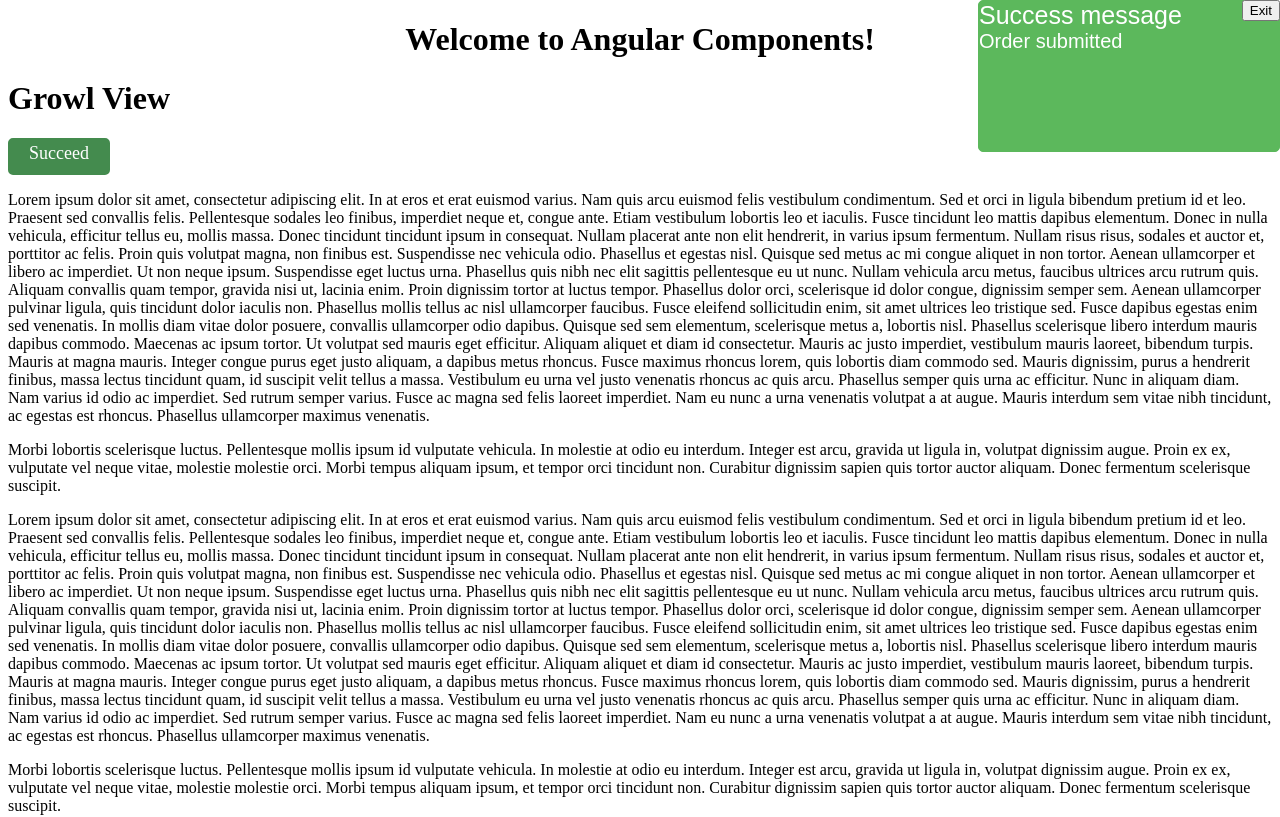
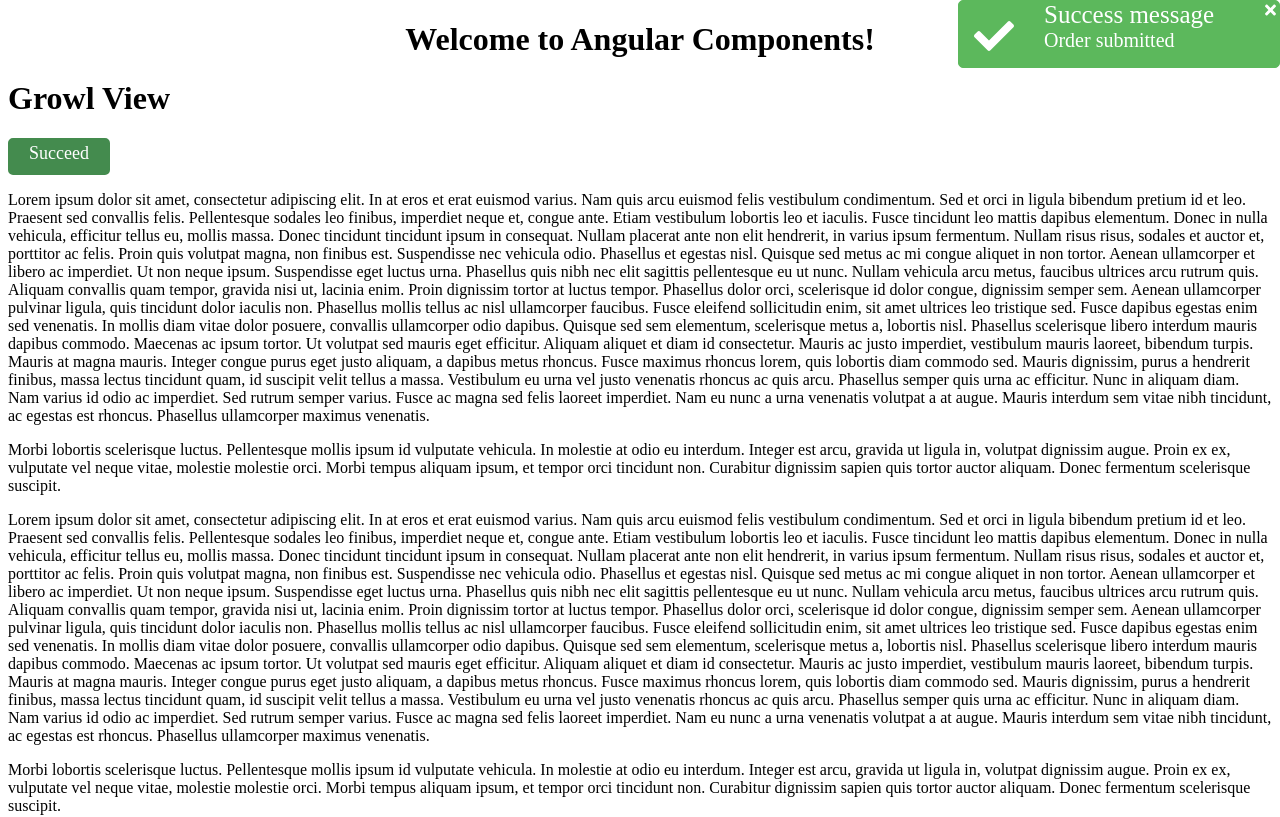
Before and after one commit to brusoman/Angular-components, an Angular app: page / in a window 1280 px wide. Shown: the top 817 px of the page. Built offline with nearby package versions, Linux system fonts and the light colour scheme.

Commit message:
Added FortAwesome icons

```diff
--- a/package.json
+++ b/package.json
@@ -20,6 +20,10 @@
     "@angular/platform-browser": "^6.0.3",
     "@angular/platform-browser-dynamic": "^6.0.3",
     "@angular/router": "^6.0.3",
+    "@fortawesome/angular-fontawesome": "^0.1.1",
+    "@fortawesome/fontawesome-free": "^5.1.0",
+    "@fortawesome/fontawesome-svg-core": "^1.2.0",
+    "@fortawesome/free-solid-svg-icons": "^5.1.0",
     "core-js": "^2.5.4",
     "rxjs": "^6.0.0",
     "zone.js": "^0.8.26"
--- a/src/app/app.module.ts
+++ b/src/app/app.module.ts
@@ -6,6 +6,7 @@
 import {SelectButtonViewComponent} from './showcase/select-button-view/select-button-view.component';
 import {GrowlComponent} from './components/growl/growl.component';
 import {GrowlViewComponent} from './showcase/growl-view/growl-view.component';
+import {FontAwesomeModule} from "@fortawesome/angular-fontawesome";
 
 @NgModule({
   declarations: [
@@ -16,7 +17,8 @@
     GrowlViewComponent
   ],
   imports: [
-    BrowserModule
+    BrowserModule,
+    FontAwesomeModule
   ],
   providers: [],
   bootstrap: [AppComponent]
--- a/src/app/components/growl/growl-model.ts
+++ b/src/app/components/growl/growl-model.ts
@@ -2,11 +2,10 @@
   title: string;
   message: string;
   type: string;
-  color: string;
 }
 
 export const GROWLES: GrowlModel[] = [
-  {title: "Success message", message: "Order submitted", type: "SUCCESS", color: "#5cb85c"},
-  {title: "Info message", message: "Order submitted", type: "INFO", color: "#2399e5"},
-  {title: "Error message", message: "Order submitted", type: "ERROR", color: "#d9534f"}
+  {title: "Success message", message: "Order submitted", type: "SUCCESS"},
+  {title: "Info message", message: "Order submitted", type: "INFO"},
+  {title: "Error message", message: "Order submitted", type: "ERROR",}
 ];
--- a/src/app/components/growl/growl.component.html
+++ b/src/app/components/growl/growl.component.html
@@ -1,6 +1,12 @@
 <div class="growl">
-  <div class="growl__icon"></div>
-  <div class="growl__title">{{growl.title}}</div>
-  <div class="growl__message">{{growl.message}}</div>
-  <button class="growl__button">Exit</button>
+  <div class="growl__icon">
+    <fa-icon [icon]="faCoffee" size="lg"></fa-icon>
+  </div>
+  <div class="growl__textarea">
+    <div class="growl__title">{{growl.title}}</div>
+    <div class="growl__message">{{growl.message}}</div>
+    <div class="growl__button">
+      <fa-icon [icon]="faTimes" size="xl"></fa-icon>
+    </div>
+  </div>
 </div>
--- a/src/app/components/growl/growl.component.scss
+++ b/src/app/components/growl/growl.component.scss
@@ -1,6 +1,6 @@
 .growl {
-  width: 300px;
-  height: 150px;
+  width: 320px;
+  height: 66px;
   position: fixed;
   right: 0;
   top: 0;
@@ -9,18 +9,27 @@
   border-radius: 5px;
   color: white;
   &__button {
-
-    position: fixed;
-    right: 0;
-    top: 0;
+    position: absolute;
+    top: 1px;
+    right: 3px;
+    cursor: pointer;
   }
-
+  &__textarea {
+    display: inline-block;
+    padding-left: 30px;
+  }
   &__title {
-    font-family: Arial;
+    display: inline-block;
     font-size: 25px;
   }
   &__message {
-    font-family: Arial;
+
+    display: block;
     font-size: 20px;
   }
+  &__icon {
+    display: inline-block;
+    margin-left: 15px;
+    font-size: 30px;
+  }
 }
--- a/src/app/components/growl/growl.component.ts
+++ b/src/app/components/growl/growl.component.ts
@@ -1,14 +1,16 @@
 import {Component, OnInit} from '@angular/core';
 import {GROWLES, GrowlModel} from "./growl-model";
+import {faCheck, faTimes} from '@fortawesome/free-solid-svg-icons';
 
 @Component({
-  selector: 'growl',
+  selector: 'growl-component',
   templateUrl: './growl.component.html',
   styleUrls: ['./growl.component.scss']
 })
 export class GrowlComponent implements OnInit {
   growl: GrowlModel;
-
+  faCoffee = faCheck;
+  faTimes = faTimes;
   ngOnInit() {
     this.growl = GROWLES[0];
   }
--- a/src/app/components/select-button/select-button.component.scss
+++ b/src/app/components/select-button/select-button.component.scss
@@ -1,4 +1,8 @@
 @import "../../colors";
+
+$color-succeed: "#5cb85c";
+$color-error: "#5cb85c";
+$color-info: "#5cb85c";
 
 .button {
   flex-direction: row;
@@ -15,10 +19,10 @@
       display: none;
     }
   }
-  &__img{
-    position	: relative;
-    width		: 70px;
-    height		: 70px;
+  &__img {
+    position: relative;
+    width: 70px;
+    height: 70px;
     margin-left: 70px;
 
   }
--- a/src/app/showcase/growl-view/growl-view.component.html
+++ b/src/app/showcase/growl-view/growl-view.component.html
@@ -1,5 +1,5 @@
 <h1>Growl View</h1>
-<growl></growl>
+<growl-component></growl-component>
 
 <div class="view__button" (click)="showSucceed()">Succeed</div>
 <p>Lorem ipsum dolor sit amet, consectetur adipiscing elit. In at eros et erat euismod varius. Nam quis arcu euismod
```
Also changed, not shown: 1 other file (tests, documents, lock files or other folders).
